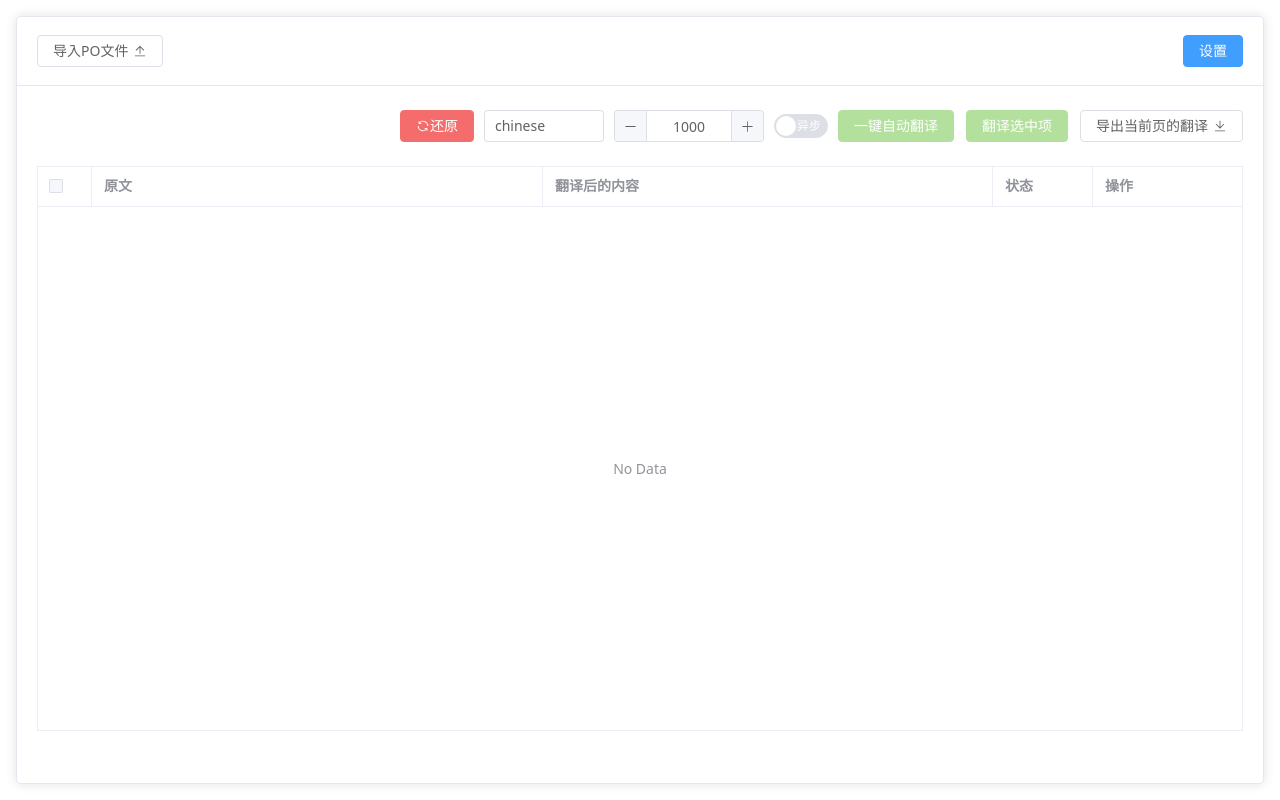
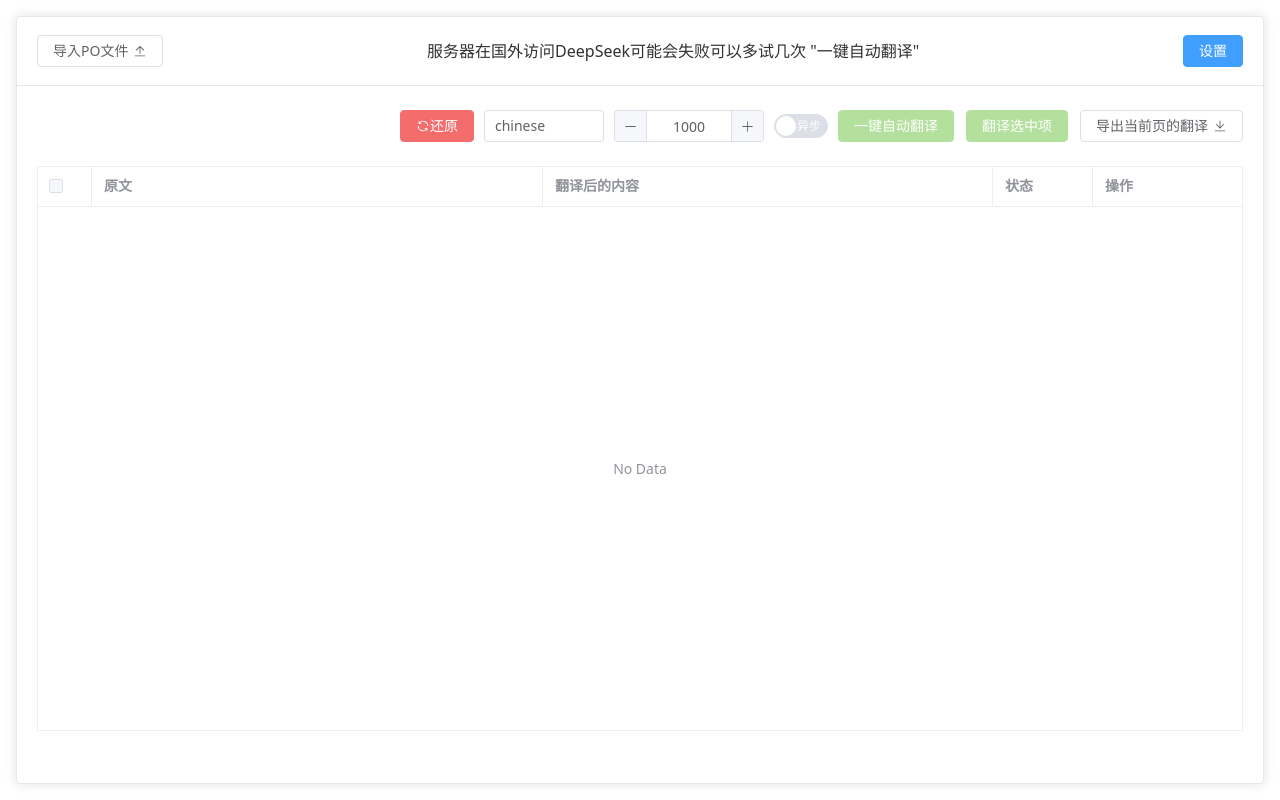
Before and after one commit to dashixiong47/Translate_po, a Nuxt app: page / in a window 1280 px wide. Built offline with nearby package versions, Linux system fonts and the light colour scheme.

Commit message:
Update index.vue

```diff
--- a/pages/index.vue
+++ b/pages/index.vue
@@ -6,6 +6,7 @@
           <el-button @click="dialogVisible = true">
             导入PO文件<el-icon class="el-icon--right"><Upload /></el-icon>
           </el-button>
+          <div>服务器在国外访问DeepSeek可能会失败可以多试几次 "一键自动翻译"</div>
           <el-button @click="settingVisible = true" type="primary">
             设置
           </el-button>
@@ -418,7 +419,7 @@ const translation = async (row) => {
         text: outputs,
       },
     });
-    if(code===500){
+    if(code!==200){
       throw new Error("翻译失败");
     }
     // 遍历翻译结果，将占位符替换回原始内容
```
